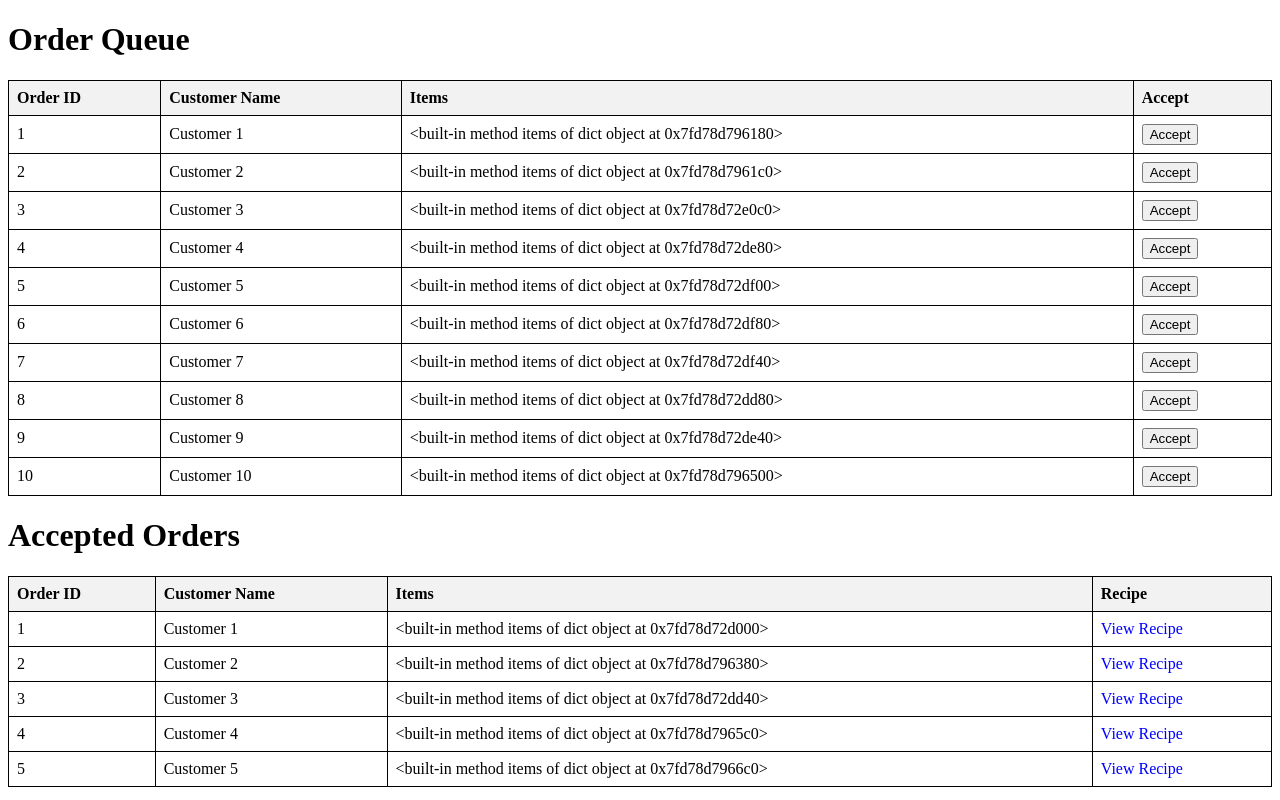
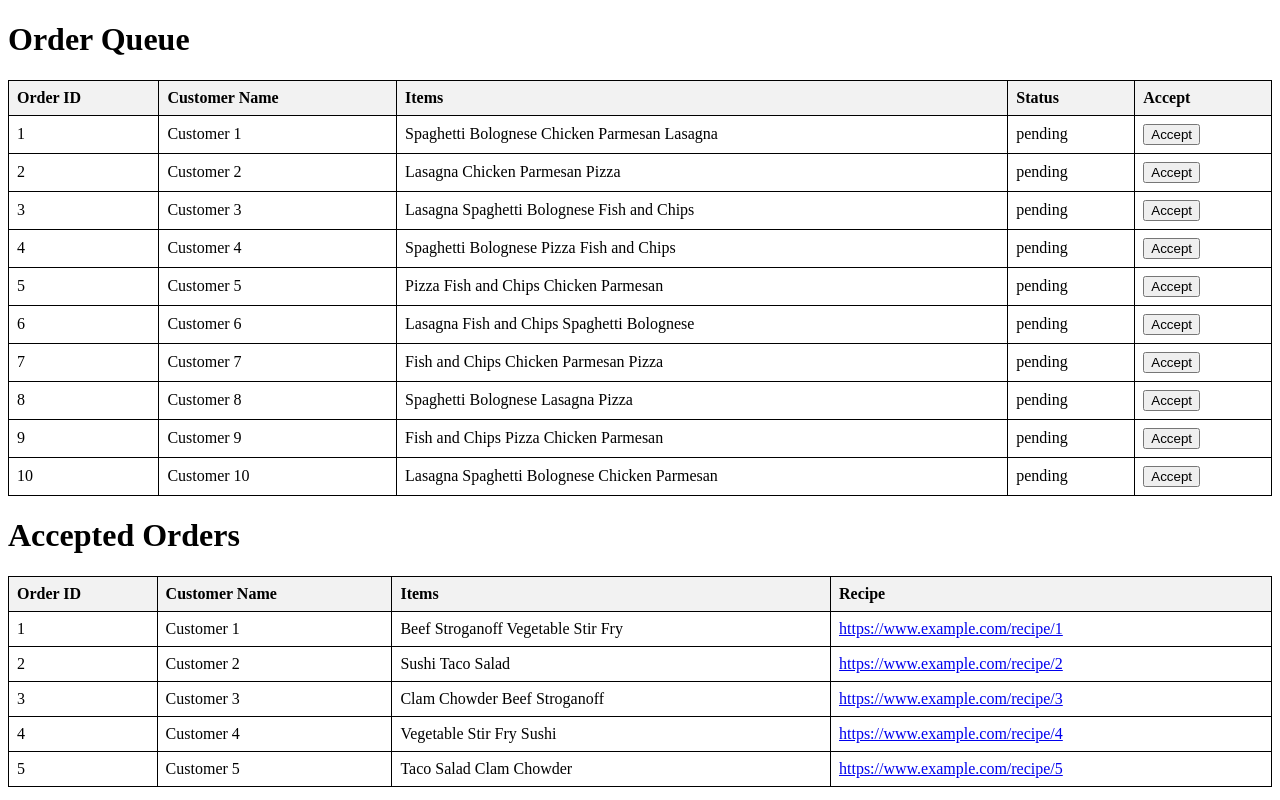
Before and after one commit to Yensid10/Multipurpose-Flask-Website-System-Project, a Flask app: page /kitchen in a window 1280 px wide. Run offline with Flask 2, Linux system fonts and the light colour scheme.

Commit message:
Fixed menu items display and added status column for pending orders

```diff
--- a/app.py
+++ b/app.py
@@ -1,4 +1,4 @@
-from flask import Flask, render_template, jsonify
+from flask import Flask, render_template
 
 app = Flask(__name__)
 
--- a/templates/kitchen.html
+++ b/templates/kitchen.html
@@ -13,6 +13,7 @@
         <th>Order ID</th>
         <th>Customer Name</th>
         <th>Items</th>
+        <th>Status</th>
         <th>Accept</th>
     </tr>
     </thead>
@@ -21,13 +22,15 @@
         <tr>
             <td>{{ order.id }}</td>
             <td>{{ order.customer_name }}</td>
-            <td>{{ order.items }}</td>
+            <td>{{ order["items"] }}</td>
+            <td>{{ order.status }}</td>
             <td>
-                <button onclick="acceptOrder(order.id)">Accept</button>
+                <button onclick="acceptOrder({{ order.id }})">Accept</button>
             </td>
         </tr>
     {% endfor %}
     </tbody>
+
 </table>
 
 <h1>Accepted Orders</h1>
@@ -45,13 +48,12 @@
         <tr>
             <td>{{ order.id }}</td>
             <td>{{ order.customer_name }}</td>
-            <td>{{ order.items }}</td>
-            <td>
-                <a class="recipe-link" href="{{ order.recipe_url }}">View Recipe</a>
-            </td>
+            <td>{{ order["items"] }}</td>
+            <td><a href="{{ order.recipe_url }}" target="_blank">{{ order.recipe_url }}</a></td>
         </tr>
     {% endfor %}
     </tbody>
+
 </table>
 </body>
 </html>
```
